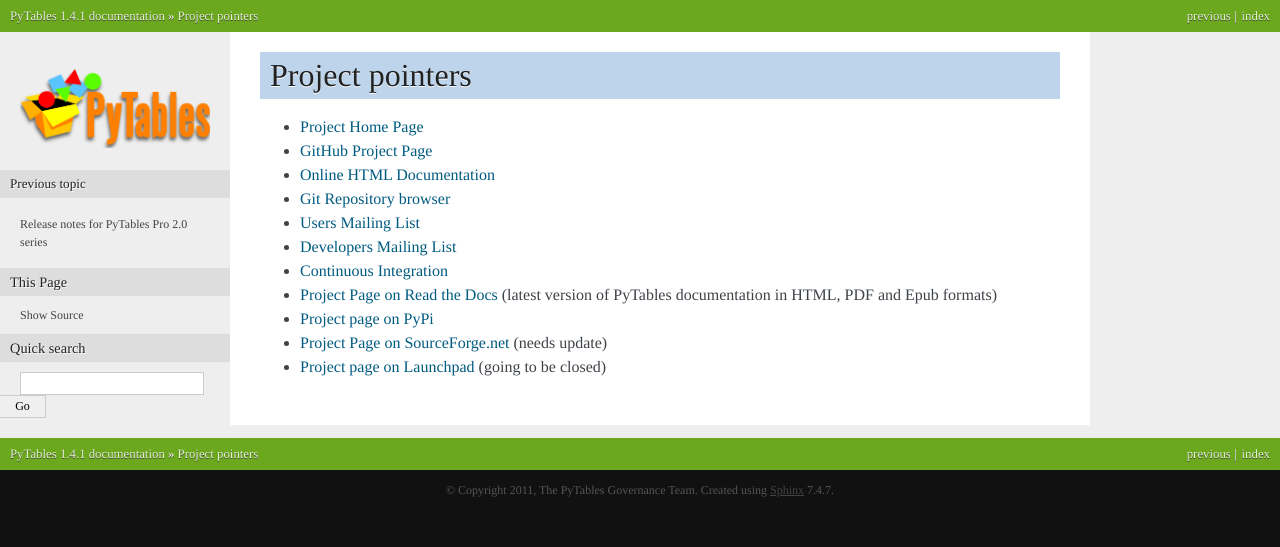
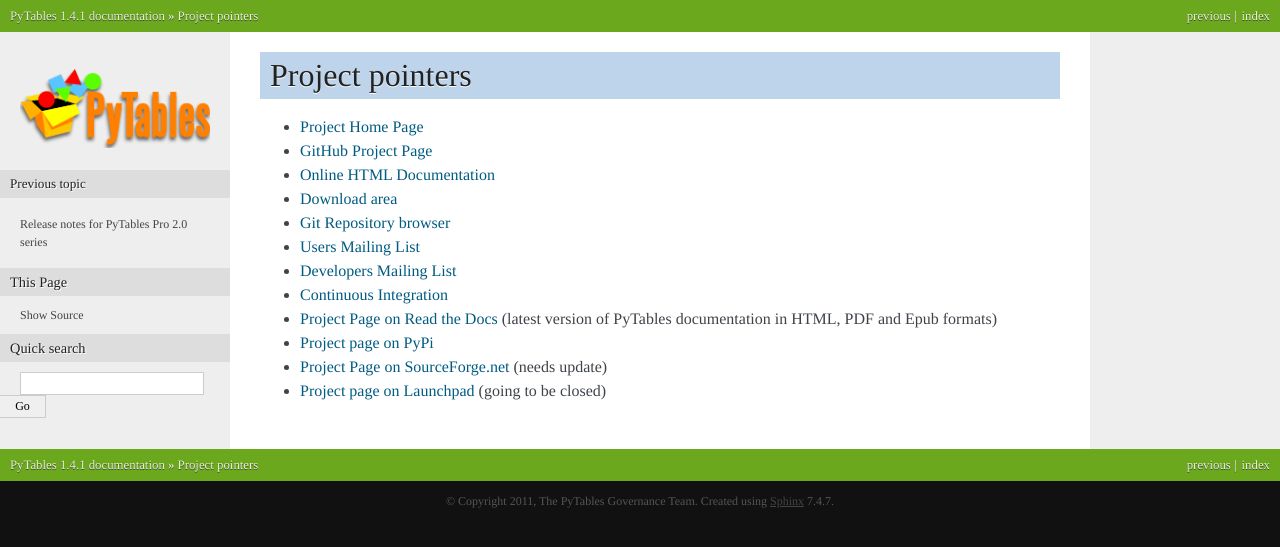
Before and after one commit to PyTables/PyTables, a Sphinx documentation site: the page built from doc/source/project_pointers.rst, in a window 1280 px wide. Shown: the top 547 px of the page. Built offline with Sphinx 7.4.7, drawn with Linux system fonts in a browser that asks for light colours; formulas are drawn with MathJax 3.

Commit message:
Added pointer to the download area on sf.net

```diff
--- a/doc/source/project_pointers.rst
+++ b/doc/source/project_pointers.rst
@@ -4,7 +4,8 @@
 
 * `Project Home Page <http://www.pytables.org>`_
 * `GitHub Project Page <https://github.com/PyTables>`_
-* `Online HTML Documentation <http://readthedocs.org/docs/pytables>`_
+* `Online HTML Documentation <http://pytables.github.com>`_
+* `Download area <http://sourceforge.net/projects/pytables/files/pytables>`_
 * `Git Repository browser <https://github.com/PyTables/PyTables>`_
 * `Users Mailing List <http://lists.sourceforge.net/lists/listinfo/pytables-users>`_
 * `Developers Mailing List <https://groups.google.com/group/pytables-dev>`_
```
